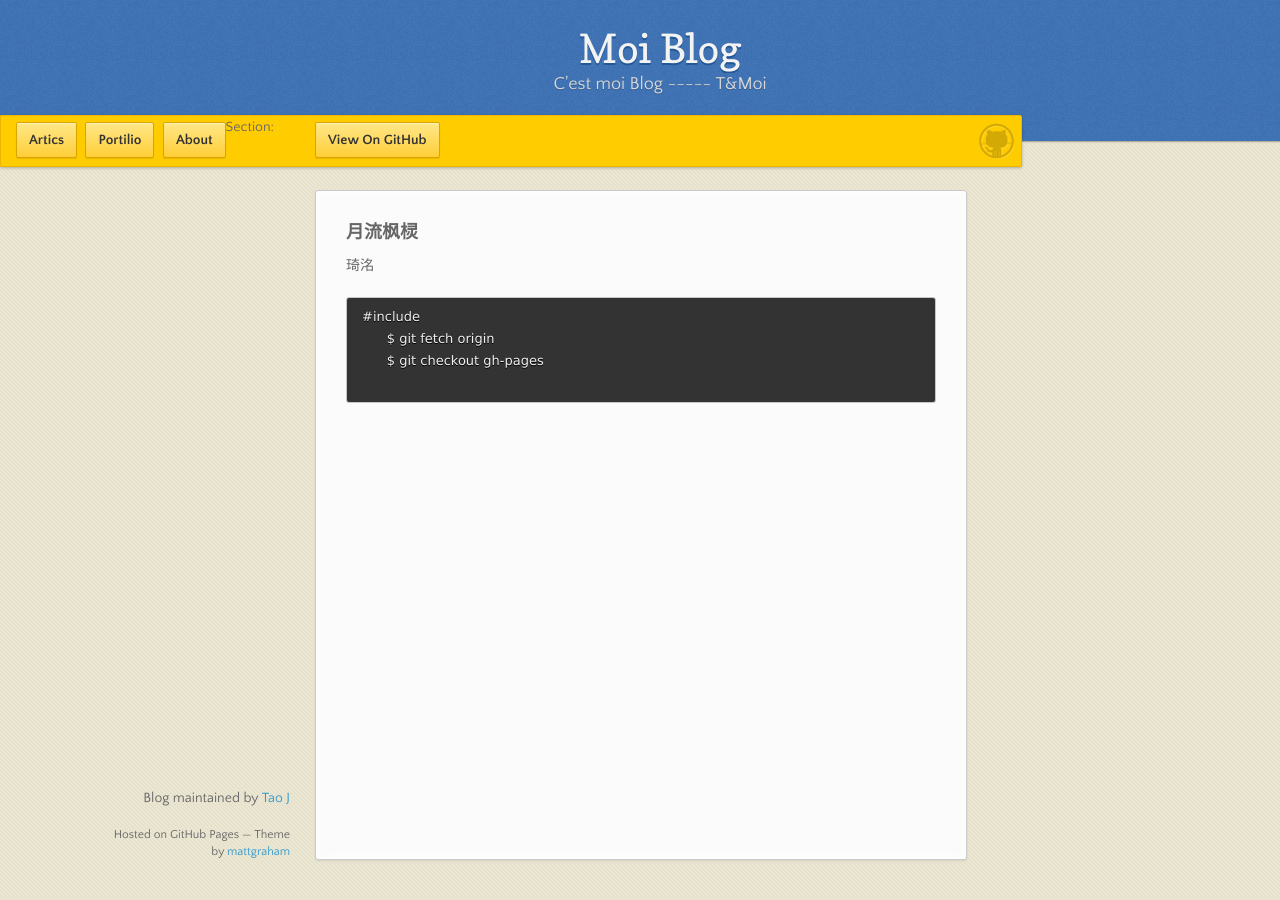
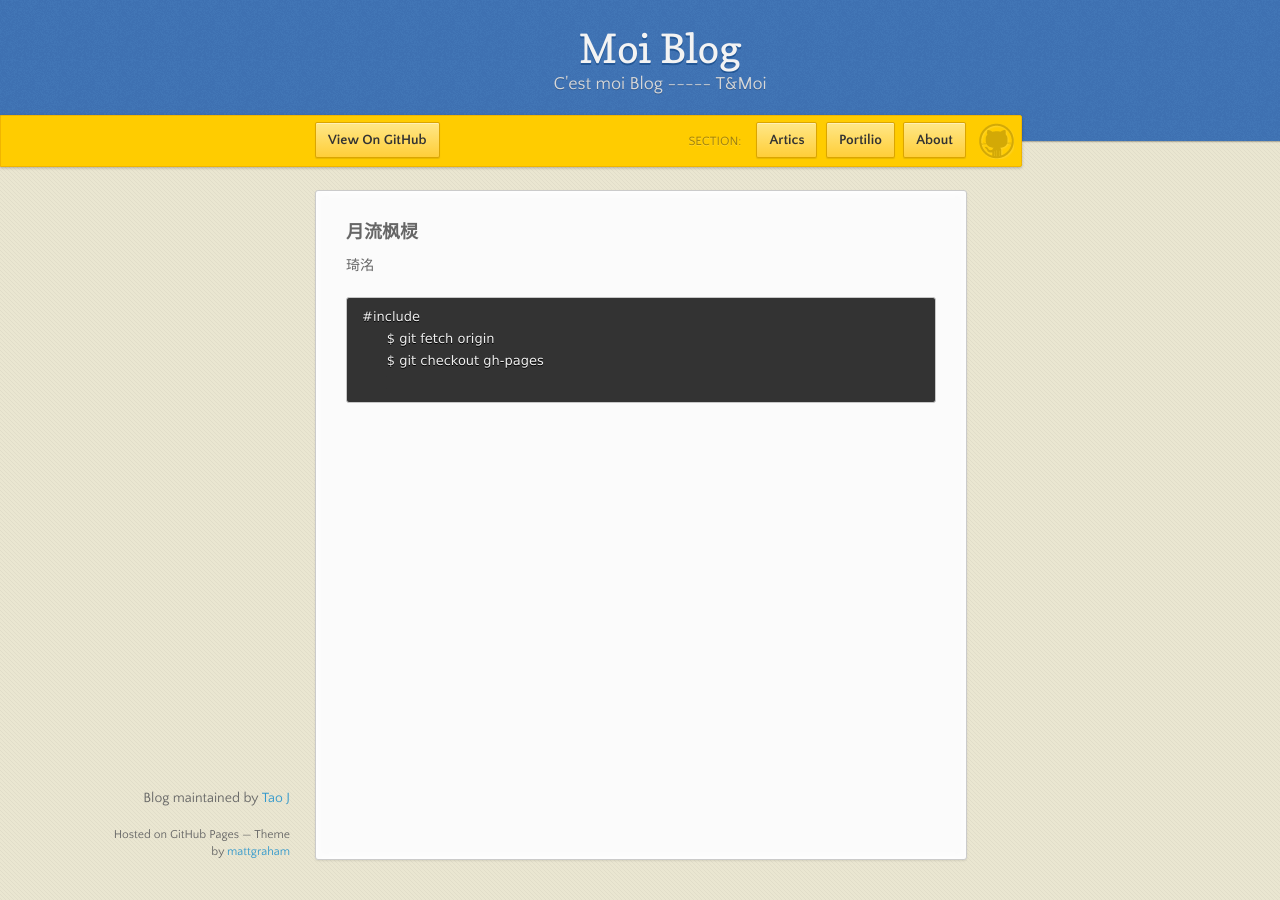
Before and after one commit to Tao-J/Moi_Blogue, a Jekyll site: the page index.html, which Jekyll copies as it is, in a window 1280 px wide. Built offline with Jekyll 4.4.1, drawn with Linux system fonts in a browser that asks for light colours; nearby versions of some CDN libraries.

Commit message:
Update index.html

```diff
--- a/index.html
+++ b/index.html
@@ -26,7 +26,7 @@
 
       <a href="https://github.com/dtopn/moi_Blog" class="button fork"><strong>View On GitHub</strong></a>
 
-      <div class="sessions"> <!-- TODO: -->
+      <div class="downloads"> <!-- TODO: -->
         <span>Section:</span>
         <ul>
           <li><a href="/" class="button">Artics</a></li>
```
